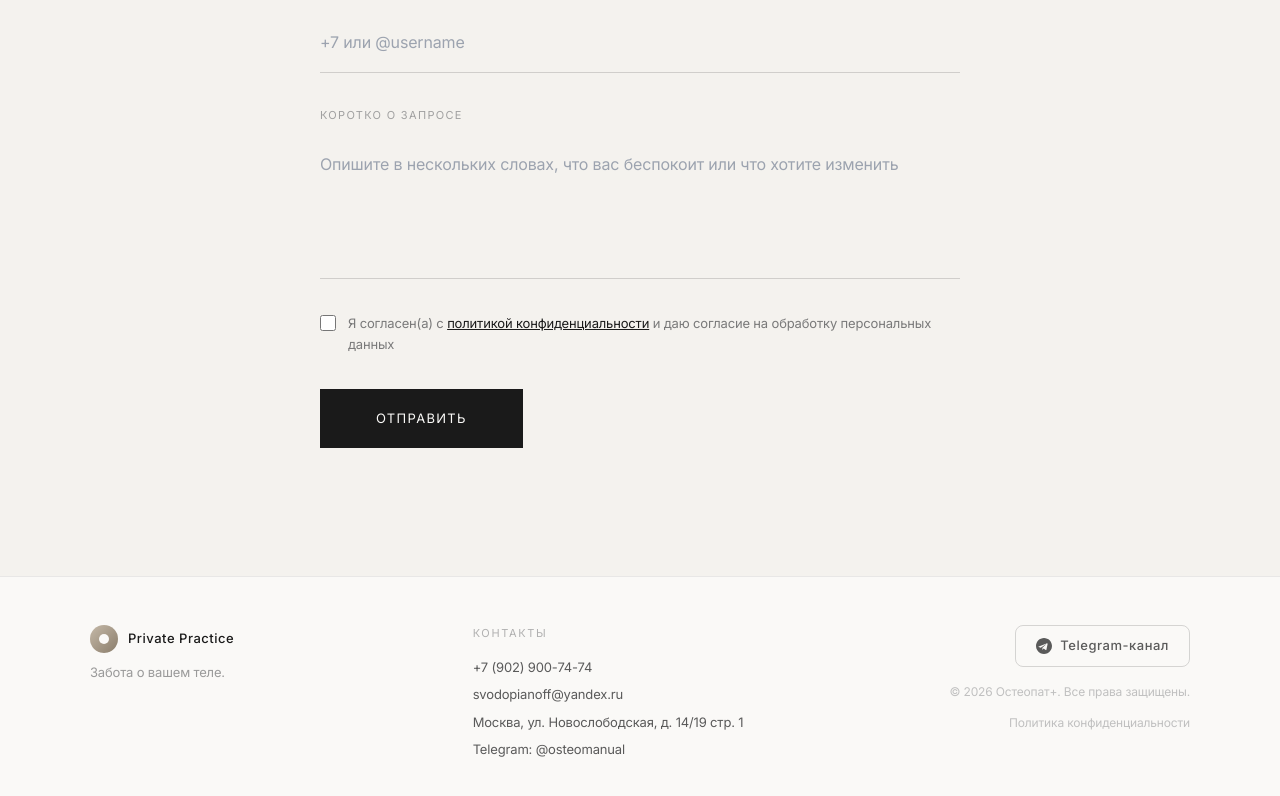
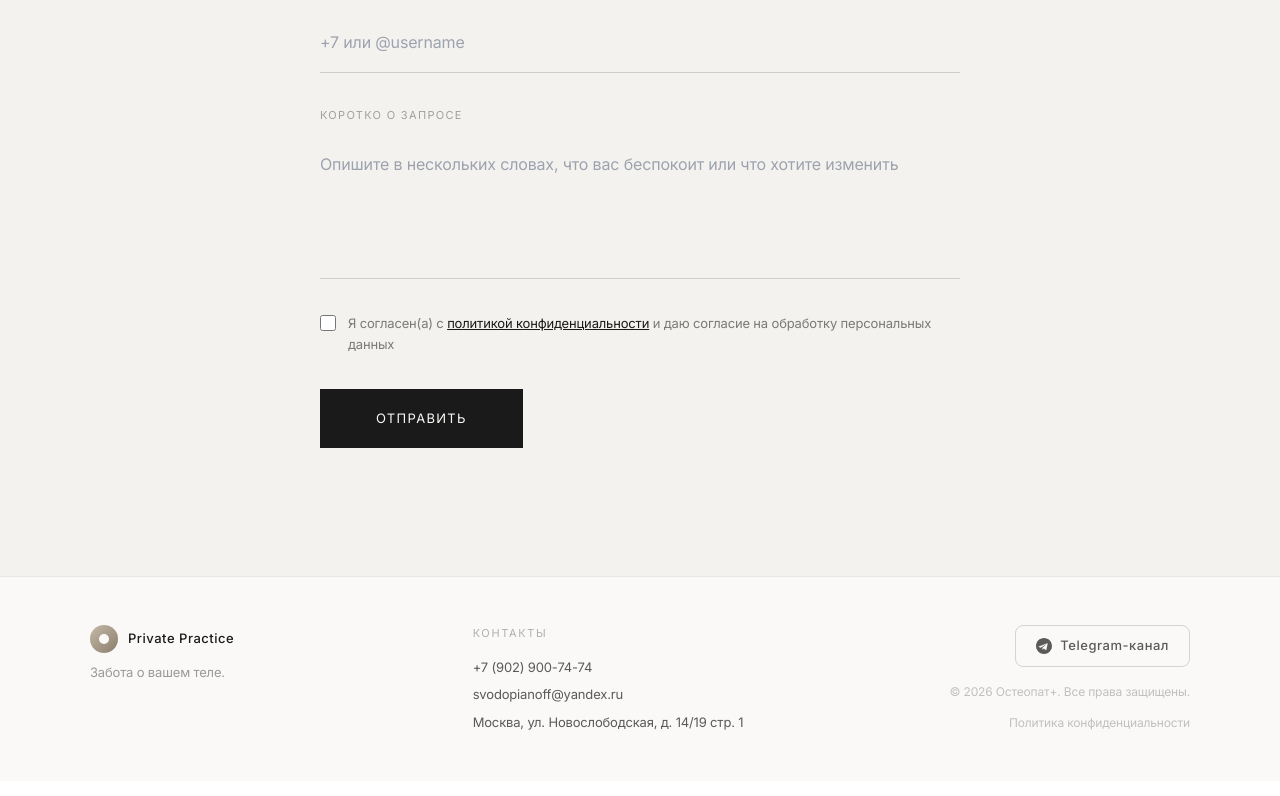
Before and after one commit to pr-poehali-dev/landing-osteopatplus, a React (Vite) app: page / in a window 1280 px wide. Shown: the part 5699-6495 px from the top of the page. Built offline with nearby package versions, Linux system fonts and the light colour scheme.

Commit message:
Remove unnecessary code

```diff
--- a/src/pages/premium/PremiumFooter.tsx
+++ b/src/pages/premium/PremiumFooter.tsx
@@ -23,7 +23,6 @@ export default function PremiumFooter() {
               <a href="tel:+79029007474" style={{ fontSize: "13px", color: "#5A5A5A", textDecoration: "none" }}>+7 (902) 900-74-74</a>
               <a href="mailto:svodopianoff@yandex.ru" style={{ fontSize: "13px", color: "#5A5A5A", textDecoration: "none" }}>svodopianoff@yandex.ru</a>
               <span style={{ fontSize: "13px", color: "#5A5A5A" }}>Москва, ул. Новослободская, д. 14/19 стр. 1</span>
-              <a href="https://t.me/osteomanual" target="_blank" rel="noopener noreferrer" style={{ fontSize: "13px", color: "#5A5A5A", textDecoration: "none" }}>Telegram: @osteomanual</a>
             </div>
           </div>
           <div className="pm-footer-right">
```
